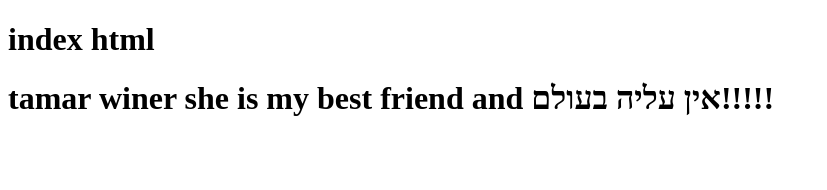
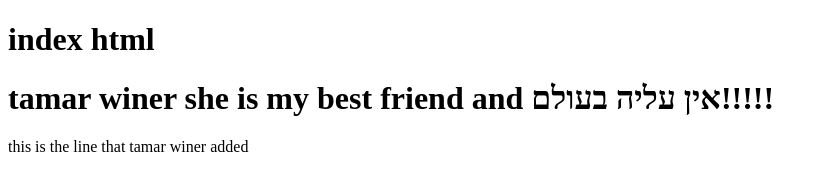
Before and after one commit to miri188422-git/Push_Pull_Repository-, a plain HTML site: page index.html in a window 1280 px wide. Shown: the whole page, without its empty margins (0-827 px from the left). Drawn offline with Linux system fonts and the light colour scheme.

Commit message:
add p text from tamar winer

```diff
--- a/index.html
+++ b/index.html
@@ -8,5 +8,6 @@
 <body>
     <h1>index html</h1>
     <h1>tamar winer she is my best friend and אין עליה בעולם!!!!!</h1>
+    <p>this is the line that tamar winer added</p>
 </body>
 </html>
```
